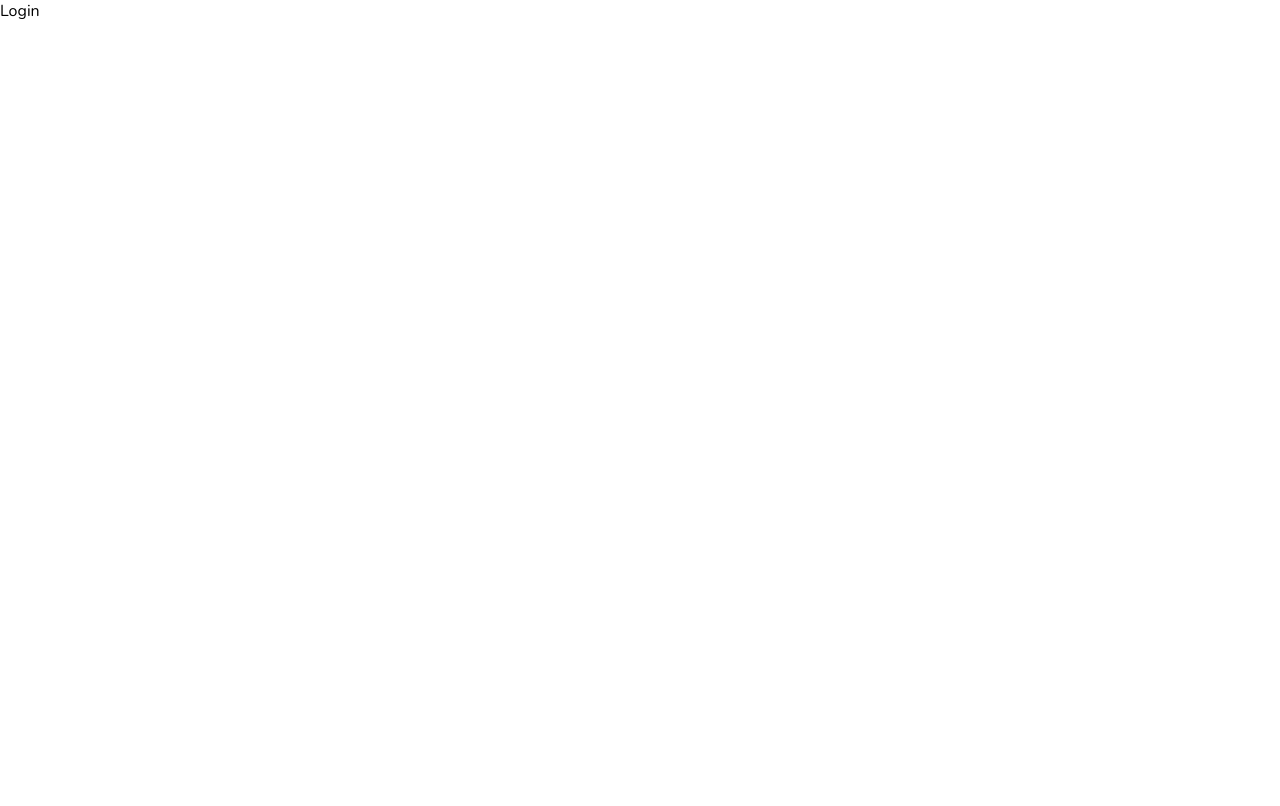
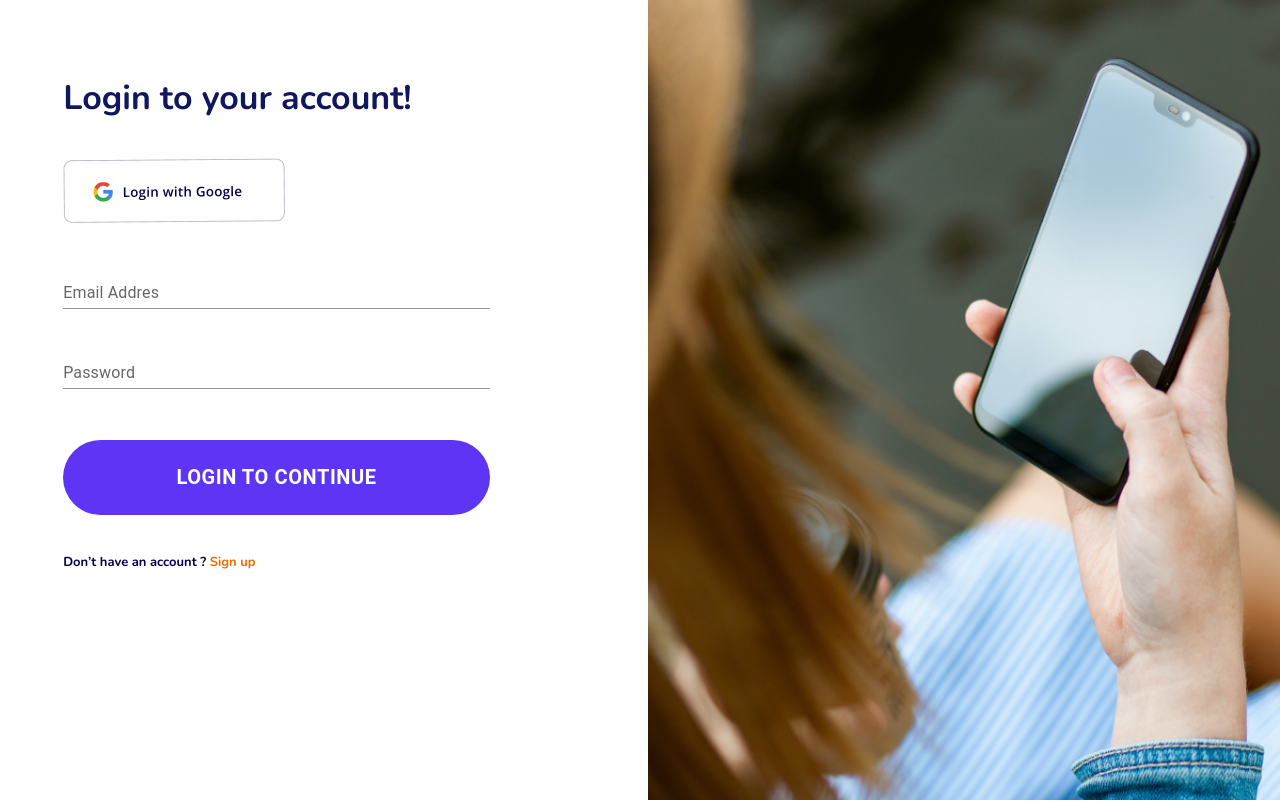
Before and after one commit to sohelrana3/Chatting-app, a React (Vite) app: page /login in a window 1280 px wide. Built offline with nearby package versions, Linux system fonts and the light colour scheme.

Commit message:
login pages done

```diff
--- a/index.html
+++ b/index.html
@@ -12,7 +12,7 @@
             rel="stylesheet"
         />
         <!-- Title -->
-        <title>Vite + React</title>
+        <title>Chitting-app</title>
     </head>
     <body>
         <div id="root"></div>
--- a/src/index.css
+++ b/src/index.css
@@ -57,3 +57,13 @@ body {
   color: #EA6C00;
   text-decoration: none;
 }
+/* ----------------Login pages---------------- */
+.logingoogle{
+  margin-top: 29px;
+}
+.loginInput{
+margin-top: 32px;
+}
+.loginInput .MuiTextField-root {
+  width: 75%;
+}
--- a/src/pages/Login.jsx
+++ b/src/pages/Login.jsx
@@ -1,9 +1,58 @@
-import React from 'react'
+import React from "react";
+// material
+import { Grid, TextField, Button } from "@mui/material";
+// images input
+import images from "../assets/login.png";
+import google from "../assets/google.png";
+// components
+import RegisterHeadding from "../components/RegisterHeadding";
+import { Link } from "react-router-dom";
 
 const Login = () => {
-  return (
-    <div>Login</div>
-  )
-}
+    return (
+        <Grid container spacing={2}>
+            <Grid item xs={6}>
+                <div className="regleft">
+                    <RegisterHeadding
+                        className="regheadding"
+                        title="Login to your account!"
+                    />
+                    <div>
+                        <img className="logingoogle" src={google} />
+                    </div>
+                    <div className="loginInput">
+                        <TextField
+                            id="standard-basic"
+                            label="Email Addres"
+                            variant="standard"
+                        />
+                    </div>
+                    <div className="loginInput">
+                        <TextField
+                            id="standard-basic"
+                            label="Password"
+                            variant="standard"
+                        />
+                    </div>
 
-export default Login
+                    <div className="regbutton">
+                        <Button variant="text">Login to Continue</Button>
+                    </div>
+                    <div>
+                        <span className="rgbspan">
+                            Don’t have an account ?{" "}
+                            <Link to="/" className="reglink">
+                                Sign up
+                            </Link>
+                        </span>
+                    </div>
+                </div>
+            </Grid>
+            <Grid item xs={6}>
+                <img className="regimg" src={images} />
+            </Grid>
+        </Grid>
+    );
+};
+
+export default Login;
```
Also changed, not shown: src/assets/Google.png (added), src/assets/login.png (added).
